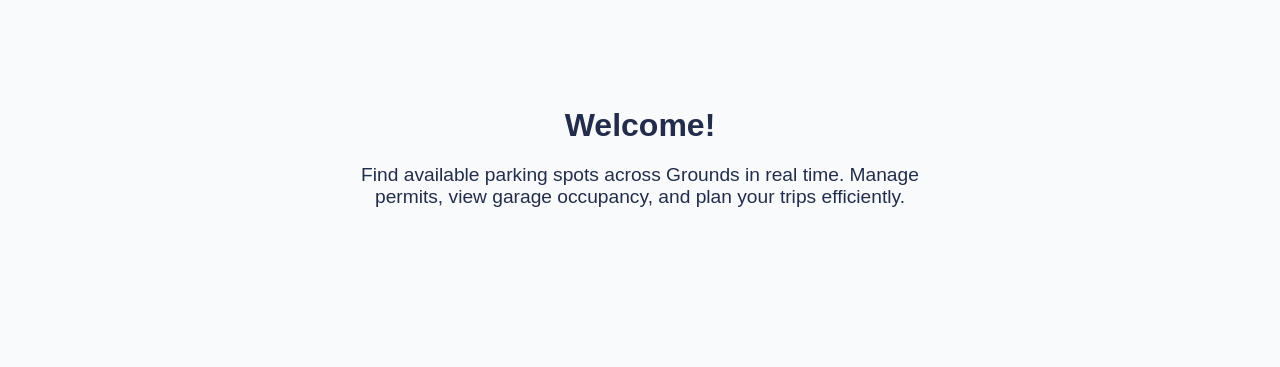
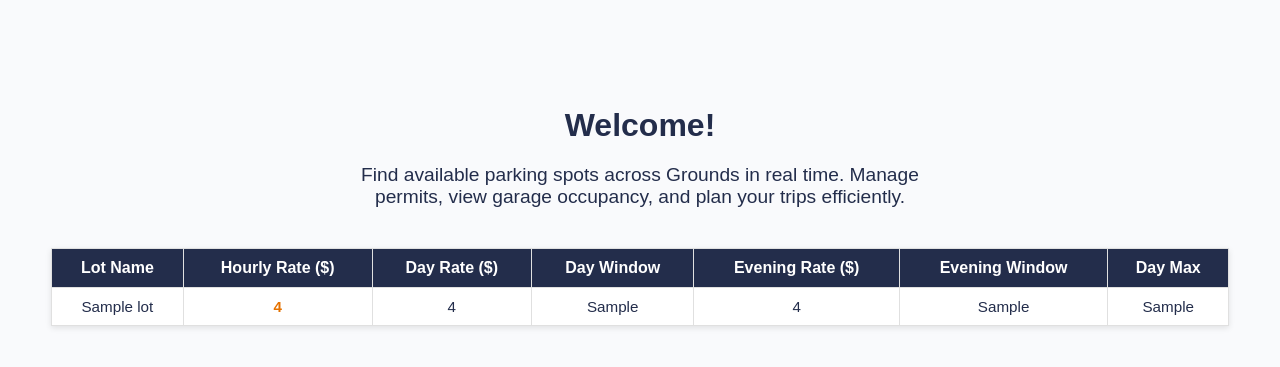
Before and after one commit to fgm2wg/CS4750-Final-Project, a Django app: template core/templates/core/home.html in a window 1280 px wide. Shown: the part 54-421 px from the top of the page. Run offline with Django 5.2, Linux system fonts and the light colour scheme; the template is opened without the code that fills it: most values are stand-ins (such as "Sample title", 1, 10 or a date in 2020).

Commit message:
added fucntionality of homepage

```diff
--- a/config/settings.py
+++ b/config/settings.py
@@ -78,7 +78,7 @@ DATABASES = {
         'ENGINE': 'django.db.backends.mysql',
         'NAME': 'uva_smart_parking',
         'USER': 'root',
-        'PASSWORD': 'J5iHhEZbvDH6zAV',
+        'PASSWORD': 'password',
         'HOST': 'localhost',
         'PORT': '3306',
     }
--- a/core/templates/core/home.html
+++ b/core/templates/core/home.html
@@ -56,6 +56,39 @@
             margin: 20px auto;
             max-width: 600px;
         }
+
+        table {
+            margin: 40px auto;
+            border-collapse: collapse;
+            width: 95%;
+            background-color: white;
+            box-shadow: 0 2px 6px rgba(0, 0, 0, 0.1);
+        }
+
+        th, td {
+            border: 1px solid #e0e0e0;
+            padding: 10px;
+            text-align: center;
+        }
+
+        th {
+            background-color: #232d4b;
+            color: white;
+            font-size: 1rem;
+        }
+
+        tr:nth-child(even) {
+            background-color: #f6f7fb;
+        }
+
+        td {
+            font-size: 0.95rem;
+        }
+
+        .rate {
+            color: #e57200;
+            font-weight: bold;
+        }
     </style>
 </head>
 <body>
@@ -67,6 +100,37 @@
     <div class="content">
         <h2>Welcome!</h2>
         <p>Find available parking spots across Grounds in real time. Manage permits, view garage occupancy, and plan your trips efficiently.</p>
+
+        <table>
+            <thead>
+                <tr>
+                    <th>Lot Name</th>
+                    <th>Hourly Rate ($)</th>
+                    <th>Day Rate ($)</th>
+                    <th>Day Window</th>
+                    <th>Evening Rate ($)</th>
+                    <th>Evening Window</th>
+                    <th>Day Max</th>
+                </tr>
+            </thead>
+            <tbody>
+                {% for lot in lots %}
+                <tr>
+                    <td>{{ lot.name }}</td>
+                    <td class="rate">{{ lot.rate }}</td>
+                    <td>{{ lot.day_rate }}</td>
+                    <td>{{ lot.day_window }}</td>
+                    <td>{{ lot.eve_rate }}</td>
+                    <td>{{ lot.eve_window }}</td>
+                    <td>{{ lot.day_max }}</td>
+                </tr>
+                {% empty %}
+                <tr>
+                    <td colspan="7">No lots available</td>
+                </tr>
+                {% endfor %}
+            </tbody>
+        </table>
     </div>
 </body>
 </html>
```
Also changed, not shown: core/views.py (+30 -1 lines).
